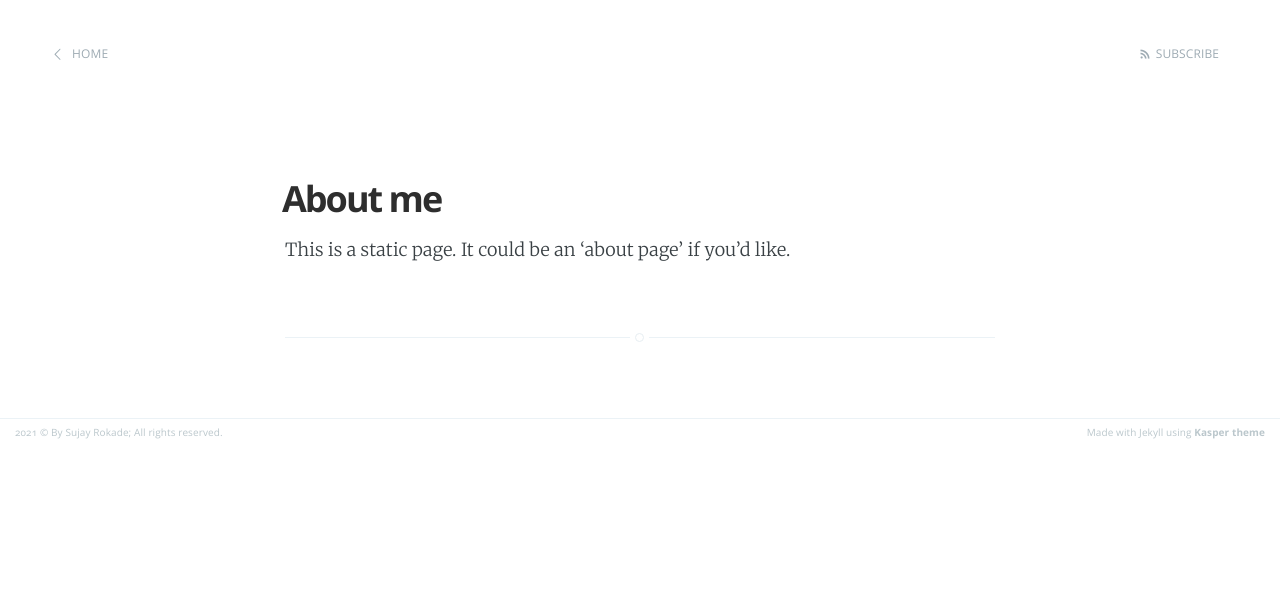
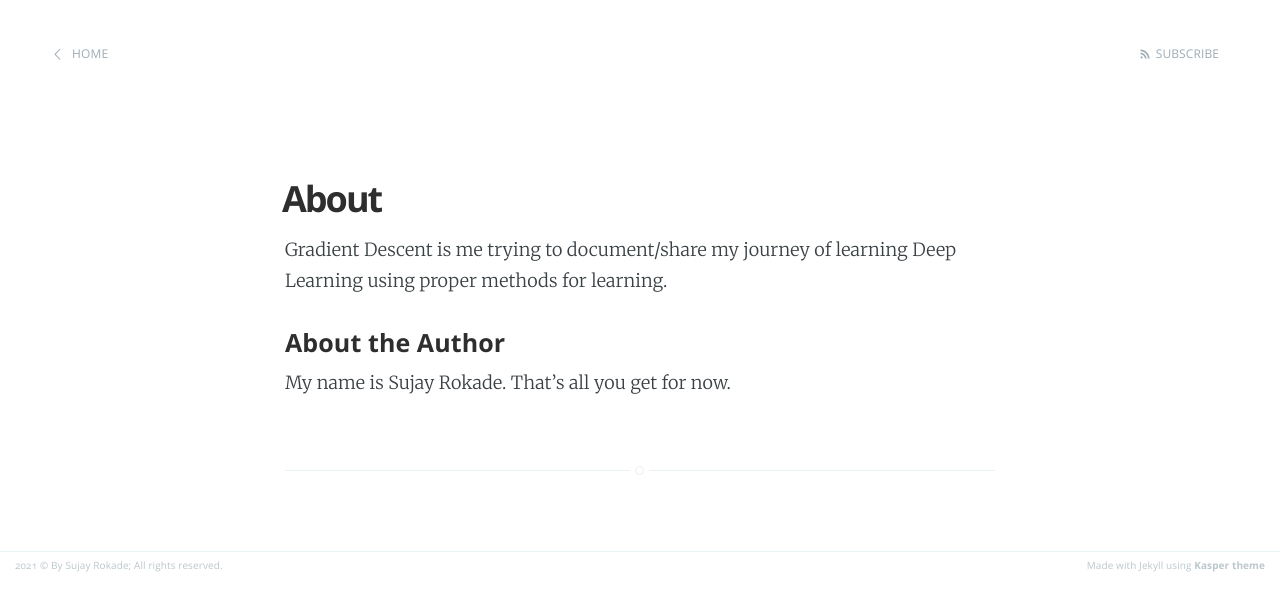
Before and after one commit to fractal2k/Gradient-Descent, a Jekyll site: the page built from about.md, in a window 1280 px wide. Shown: the top 611 px of the page. Built offline with Jekyll 4.4.1, drawn with Linux system fonts in a browser that asks for light colours.

Commit message:
Changed about page

```diff
--- a/about.md
+++ b/about.md
@@ -1,6 +1,10 @@
 ---
 layout: page
-title: About me
+title: About
 ---
 
-This is a static page. It could be an 'about page' if you'd like.
+Gradient Descent is me trying to document/share my journey of learning Deep Learning using proper methods for learning.
+
+#### About the Author
+
+My name is Sujay Rokade. That's all you get for now.
```
